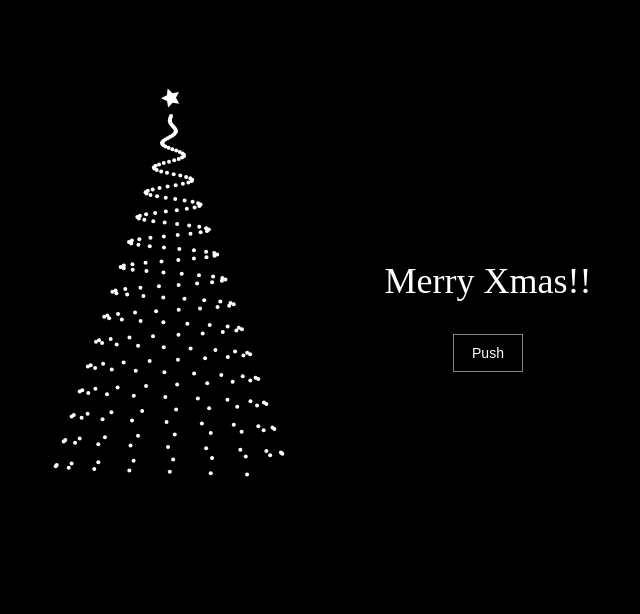
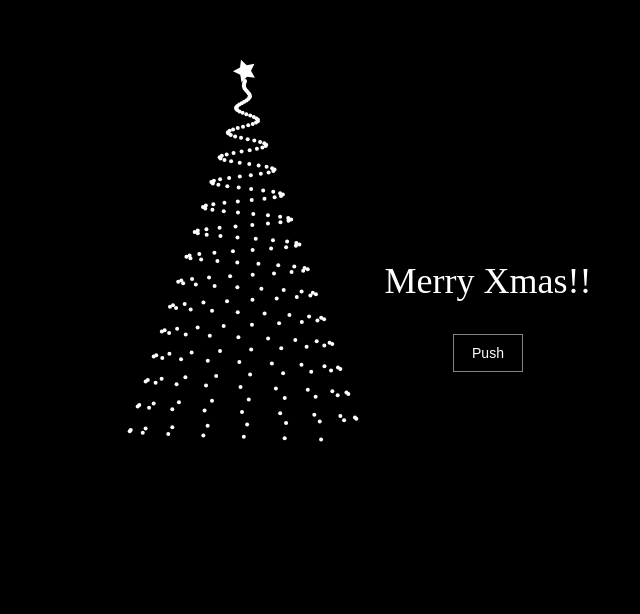
Before and after one commit to Taro186-sys/merry-xmas, a plain HTML site: page index.html in a window 1280 px wide. Shown: the part 104-718 px from the top of the page, without its empty margins (277-917 px from the left). Drawn offline with Linux system fonts and the light colour scheme.

Commit message:
Add files via upload

```diff
--- a/index.html
+++ b/index.html
@@ -2,7 +2,8 @@
 <html lang="ja">
 <head>
 <meta charset="UTF-8">
-<meta name="viewport" content="width=device-width, initial-scale=1.0">
+<meta name="viewport"
+  content="width=device-width, initial-scale=1.0, maximum-scale=1.0, user-scalable=no">
 <title>Merry Xmas</title>
 
 <style>
@@ -10,16 +11,21 @@
     margin: 0;
     font-family: "Times New Roman", serif;
     background: black;
+    overflow: hidden;
   }
 
   .container {
     display: flex;
     align-items: center;
     justify-content: center;
-    height: 100vh;
+    min-height: 100vh;
+    min-height: 100svh;
     padding: 20px;
     gap: 30px;
   }
+
+
+
 
   .tree-box {
     width: 220px;
@@ -29,12 +35,16 @@
     justify-content: center;
   }
 
+  .tree-box {
+    position: relative;
+  }
+
   canvas {
-    position: absolute;
-    top: 50%;
-    left: 35%;
-    transform: translate(-50%, -50%);
-    pointer-events: none;
+    position: relative;
+    top: 0;
+    left: 0;
+    transform: none;
+    display: block;
   }
 
   .text-box {
@@ -67,6 +77,9 @@
     cursor: pointer;
   }
 
+
+
+
   @media (max-width: 600px) {
     .container {
       flex-direction: column;
@@ -81,7 +94,8 @@
   color: white;
   font-size: 18px;
   text-align: center;
-  height: 100vh;
+  min-height: 100vh;
+  min-height: 100svh;
   align-items: center;
   justify-content: center;
   background: black;
@@ -153,12 +167,12 @@ function changeText() {
 }
 
 /*===== ツリー描画 ===== */
+/*===== ツリー描画 ===== */
 const canvas = document.getElementById("tree");
 const ctx = canvas.getContext("2d");
 
-/* ★ canvas サイズ */
 canvas.width = 300;
-canvas.height = 480;
+canvas.height = 590;
 
 const cx = canvas.width / 2;
 const topY = 60;
@@ -169,7 +183,6 @@ let t = 0;
 
 function animate() {
   ctx.clearRect(0, 0, canvas.width, canvas.height);
-  ctx.fillStyle = "white";
 
   const points = 260;
 
@@ -182,8 +195,7 @@ function animate() {
 
     const x = cx + Math.cos(angle) * radius;
 
-
-    if (changed && (i + y) % 4 === 0) {  //赤点部分
+    if (changed && (i + y) % 4 === 0) {
       ctx.fillStyle = "red";
     } else {
       ctx.fillStyle = "white";
@@ -196,17 +208,18 @@ function animate() {
 
   /* 星 */
   ctx.save();
-  ctx.translate(cx, topY - 18);
+  ctx.translate(cx, topY - 10);
   ctx.rotate(t * 0.8);
 
   ctx.beginPath();
   for (let i = 0; i < 5; i++) {
-    ctx.lineTo(0, -10);
+    ctx.lineTo(0, -12);
     ctx.rotate(Math.PI / 5);
-    ctx.lineTo(0, -5);
+    ctx.lineTo(0, -6);
     ctx.rotate(Math.PI / 5);
   }
   ctx.closePath();
+  ctx.fillStyle = "white";
   ctx.fill();
   ctx.restore();
 
@@ -215,6 +228,7 @@ function animate() {
 }
 
 animate();
+
 </script>
 
 </body>
```
